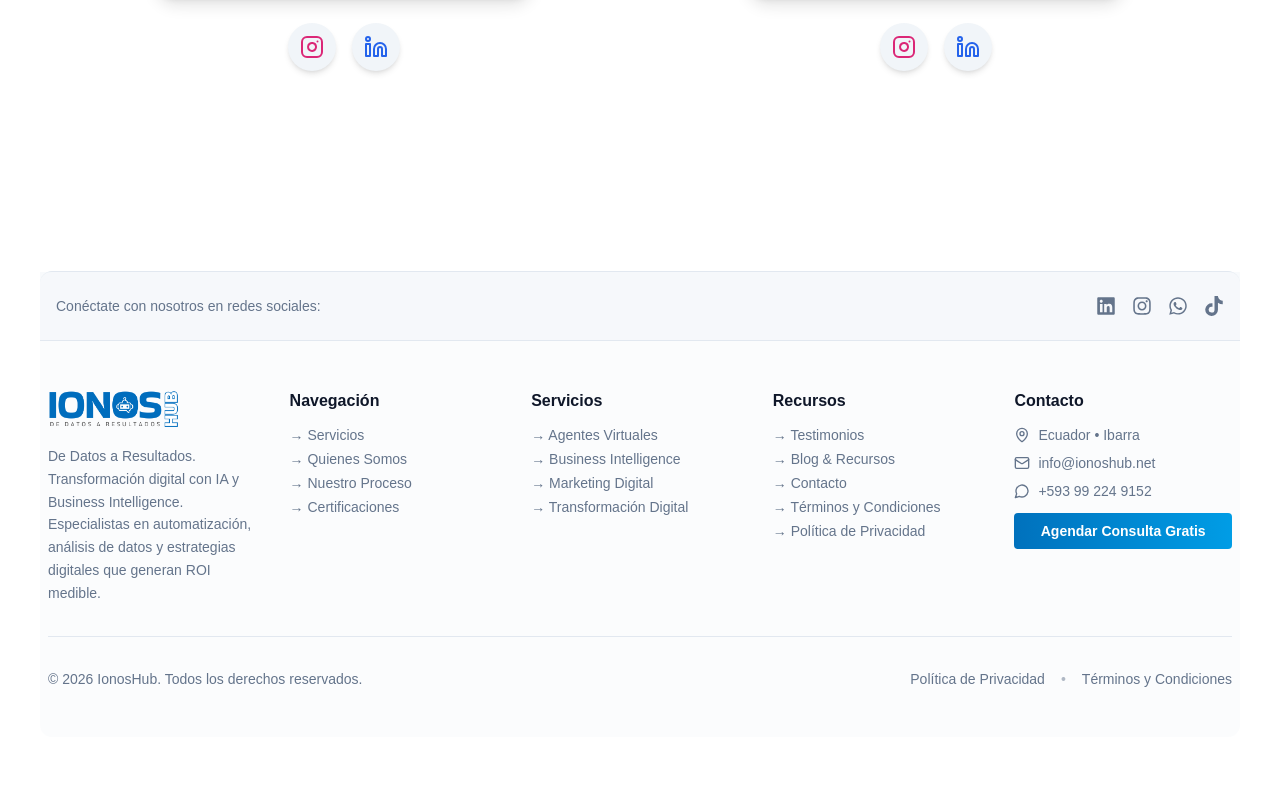
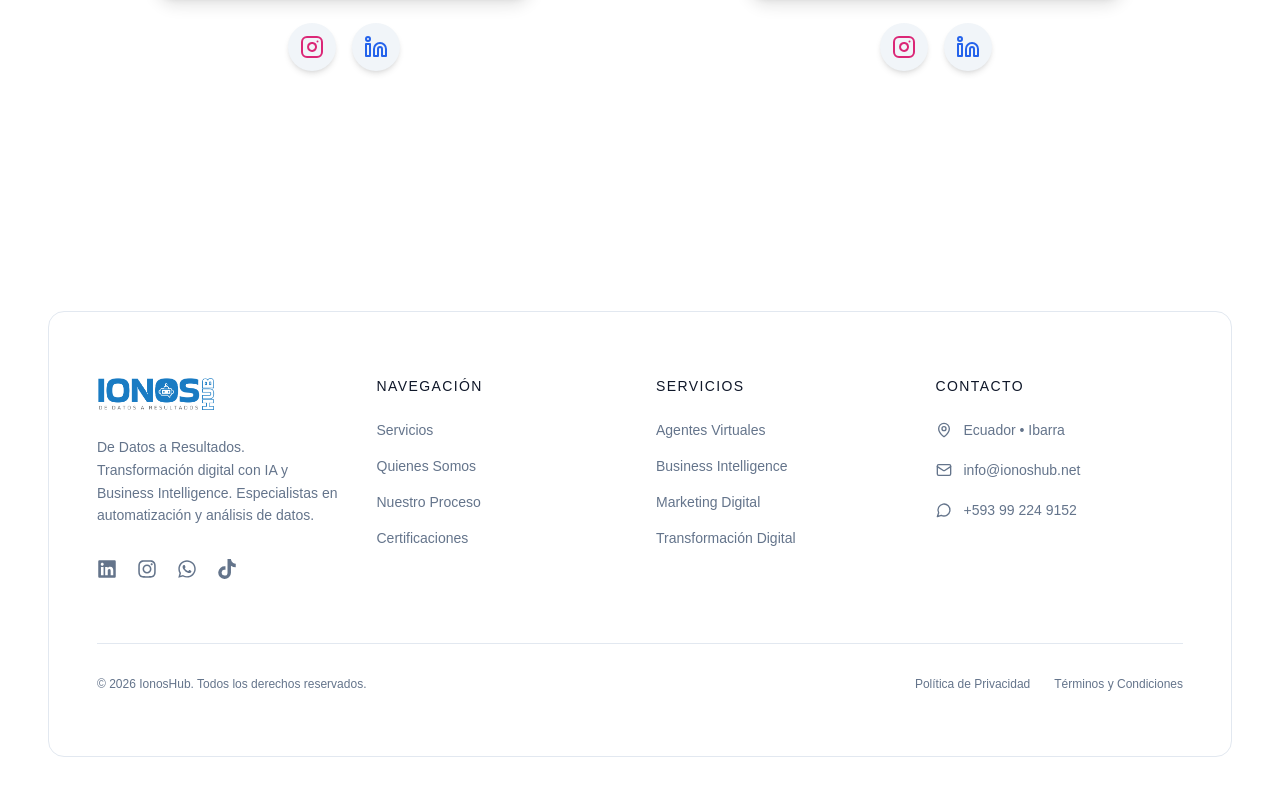
Before and after one commit to crycodex/ionos-hub-connect, a React (Vite) app: page /equipo in a window 1280 px wide. Shown: the part 2397-3192 px from the top of the page. Built offline with nearby package versions, Linux system fonts and the light colour scheme; the HTML template or start-up script is replaced by a standard one; a web font is replaced by a local one.

Commit message:
Refactor: Redesign footer layout, integrate brand details, and update navigation and social media styling.

```diff
--- a/src/components/Footer.tsx
+++ b/src/components/Footer.tsx
@@ -14,20 +14,24 @@ export function Footer() {
   };
 
   return (
-    <footer className="bg-muted/30 border-t border-border m-10 theme-instant rounded-lg">
-      {/* Social Media Section */}
-      <div className="bg-muted/50 border-b border-border">
-        <div className="container mx-auto px-4 py-6">
-          <div className="flex flex-col sm:flex-row items-center justify-between gap-4">
-            <p className="text-sm text-muted-foreground font-medium">
-              Conéctate con nosotros en redes sociales:
+    <footer className="bg-background border border-border mt-20 theme-instant m-12 rounded-2xl">
+      <div className="container mx-auto px-6 md:px-12 py-16">
+        <div className="grid grid-cols-1 md:grid-cols-2 lg:grid-cols-4 gap-12 lg:gap-8 mb-16">
+          {/* Brand & Social */}
+          <div className="space-y-6">
+            <div className="flex items-center gap-2 mb-4">
+              <img src="/imgs/logo%20remove.png" alt="IonosHub" className="h-9 w-auto opacity-90" />
+            </div>
+            <p className="text-sm text-muted-foreground leading-relaxed">
+              De Datos a Resultados. Transformación digital con IA y Business Intelligence.
+              Especialistas en automatización y análisis de datos.
             </p>
-            <div className="flex items-center gap-4">
+            <div className="flex items-center gap-5 pt-2">
               <a
                 href="https://linkedin.com/company/ionoshub"
                 target="_blank"
                 rel="noopener noreferrer"
-                className="text-muted-foreground hover:text-primary transition-colors hover:scale-110 transform duration-200"
+                className="text-muted-foreground hover:text-foreground transition-colors"
                 aria-label="LinkedIn"
               >
                 <FaLinkedin className="h-5 w-5" />
@@ -36,7 +40,7 @@ export function Footer() {
                 href="https://www.instagram.com/ionoshub?igsh=aW1uYXhha21rM2Rx"
                 target="_blank"
                 rel="noopener noreferrer"
-                className="text-muted-foreground hover:text-primary transition-colors hover:scale-110 transform duration-200"
+                className="text-muted-foreground hover:text-foreground transition-colors"
                 aria-label="Instagram"
               >
                 <FaInstagram className="h-5 w-5" />
@@ -45,7 +49,7 @@ export function Footer() {
                 href="https://api.whatsapp.com/send/?phone=593992249152&text&type=phone_number&app_absent=0"
                 target="_blank"
                 rel="noopener noreferrer"
-                className="text-muted-foreground hover:text-primary transition-colors hover:scale-110 transform duration-200"
+                className="text-muted-foreground hover:text-foreground transition-colors"
                 aria-label="WhatsApp"
               >
                 <FaWhatsapp className="h-5 w-5" />
@@ -54,187 +58,123 @@ export function Footer() {
                 href="https://www.tiktok.com/@ionoshub?_t=ZM-90mGRMawTPP&_r=1"
                 target="_blank"
                 rel="noopener noreferrer"
-                className="text-muted-foreground hover:text-primary transition-colors hover:scale-110 transform duration-200"
+                className="text-muted-foreground hover:text-foreground transition-colors"
                 aria-label="TikTok"
               >
                 <FaTiktok className="h-5 w-5" />
               </a>
             </div>
           </div>
-        </div>
-      </div>
 
-      {/* Main Footer Content */}
-      <div className="container mx-auto px-2 py-12">
-        <div className="grid md:grid-cols-2 lg:grid-cols-5 gap-6 mb-8">
-          {/* Brand */}
-          <div className="space-y-4">
-            <div className="flex items-center gap-2">
-              <img src="/imgs/logo%20remove.png" alt="IonosHub" className="h-10 w-auto" />
-            </div>
-            <p className="text-sm text-muted-foreground leading-relaxed">
-              De Datos a Resultados. Transformación digital con IA y Business Intelligence.
-              Especialistas en automatización, análisis de datos y estrategias digitales que generan ROI medible.
-            </p>
-          </div>
-
-          {/* Navegación Principal */}
-          <div className="space-y-3">
-            <h3 className="font-semibold text-foreground text-base">Navegación</h3>
-            <div className="space-y-1 text-sm">
+          {/* Navegación */}
+          <div className="space-y-6">
+            <h3 className="font-medium text-foreground text-sm tracking-widest uppercase">Navegación</h3>
+            <div className="flex flex-col space-y-4 text-sm">
               <button
                 onClick={() => scrollToSection('servicios')}
-                className="block text-muted-foreground hover:text-primary transition-colors hover:translate-x-1 transform duration-200"
+                className="text-left text-muted-foreground hover:text-foreground transition-colors w-fit"
               >
-                → Servicios
+                Servicios
               </button>
               <button
                 onClick={() => scrollToSection('quienes-somos')}
-                className="block text-muted-foreground hover:text-primary transition-colors hover:translate-x-1 transform duration-200"
+                className="text-left text-muted-foreground hover:text-foreground transition-colors w-fit"
               >
-                → Quienes Somos
+                Quienes Somos
               </button>
               <button
                 onClick={() => scrollToSection('proceso')}
-                className="block text-muted-foreground hover:text-primary transition-colors hover:translate-x-1 transform duration-200"
+                className="text-left text-muted-foreground hover:text-foreground transition-colors w-fit"
               >
-                → Nuestro Proceso
+                Nuestro Proceso
               </button>
               <button
                 onClick={() => scrollToSection('certificaciones')}
-                className="block text-muted-foreground hover:text-primary transition-colors hover:translate-x-1 transform duration-200"
+                className="text-left text-muted-foreground hover:text-foreground transition-colors w-fit"
               >
-                → Certificaciones
+                Certificaciones
               </button>
             </div>
           </div>
 
           {/* Servicios */}
-          <div className="space-y-3">
-            <h3 className="font-semibold text-foreground text-base">Servicios</h3>
-            <div className="space-y-1 text-sm">
+          <div className="space-y-6">
+            <h3 className="font-medium text-foreground text-sm tracking-widest uppercase">Servicios</h3>
+            <div className="flex flex-col space-y-4 text-sm">
               <button
                 onClick={() => scrollToSection('servicios')}
-                className="block text-muted-foreground hover:text-primary transition-colors hover:translate-x-1 transform duration-200"
+                className="text-left text-muted-foreground hover:text-foreground transition-colors w-fit"
               >
-                → Agentes Virtuales
+                Agentes Virtuales
               </button>
               <button
                 onClick={() => scrollToSection('servicios')}
-                className="block text-muted-foreground hover:text-primary transition-colors hover:translate-x-1 transform duration-200"
+                className="text-left text-muted-foreground hover:text-foreground transition-colors w-fit"
               >
-                → Business Intelligence
+                Business Intelligence
               </button>
               <button
                 onClick={() => scrollToSection('servicios')}
-                className="block text-muted-foreground hover:text-primary transition-colors hover:translate-x-1 transform duration-200"
+                className="text-left text-muted-foreground hover:text-foreground transition-colors w-fit"
               >
-                → Marketing Digital
+                Marketing Digital
               </button>
               <button
                 onClick={() => scrollToSection('servicios')}
-                className="block text-muted-foreground hover:text-primary transition-colors hover:translate-x-1 transform duration-200"
+                className="text-left text-muted-foreground hover:text-foreground transition-colors w-fit"
               >
-                → Transformación Digital
-              </button>
-            </div>
-          </div>
-
-          {/* Recursos */}
-          <div className="space-y-3">
-            <h3 className="font-semibold text-foreground text-base">Recursos</h3>
-            <div className="space-y-1 text-sm">
-              <button
-                onClick={() => scrollToSection('testimonios')}
-                className="block text-muted-foreground hover:text-primary transition-colors hover:translate-x-1 transform duration-200"
-              >
-                → Testimonios
-              </button>
-              <button
-                onClick={() => scrollToSection('blog')}
-                className="block text-muted-foreground hover:text-primary transition-colors hover:translate-x-1 transform duration-200"
-              >
-                → Blog & Recursos
-              </button>
-              <button
-                onClick={() => scrollToSection('contacto')}
-                className="block text-muted-foreground hover:text-primary transition-colors hover:translate-x-1 transform duration-200"
-              >
-                → Contacto
-              </button>
-              <button
-                onClick={() => navigate('/terminos-y-condiciones')}
-                className="block text-muted-foreground hover:text-primary transition-colors hover:translate-x-1 transform duration-200"
-              >
-                → Términos y Condiciones
-              </button>
-              <button
-                onClick={() => navigate('/politica-de-privacidad')}
-                className="block text-muted-foreground hover:text-primary transition-colors hover:translate-x-1 transform duration-200"
-              >
-                → Política de Privacidad
+                Transformación Digital
               </button>
             </div>
           </div>
 
           {/* Contacto */}
-          <div className="space-y-3">
-            <h3 className="font-semibold text-foreground text-base">Contacto</h3>
-            <div className="space-y-2 text-sm">
-              <div className="flex items-center gap-2 text-muted-foreground">
-                <MapPin className="h-4 w-4" />
+          <div className="space-y-6">
+            <h3 className="font-medium text-foreground text-sm tracking-widest uppercase">Contacto</h3>
+            <div className="flex flex-col space-y-5 text-sm">
+              <div className="flex items-start gap-3 text-muted-foreground">
+                <MapPin className="h-4 w-4 mt-0.5" />
                 <span>Ecuador • Ibarra</span>
               </div>
               <a
                 href="mailto:info@ionoshub.net"
-                className="flex items-center gap-2 text-muted-foreground hover:text-primary transition-colors group"
+                className="flex items-center gap-3 text-muted-foreground hover:text-foreground transition-colors"
               >
-                <Mail className="h-4 w-4 group-hover:scale-110 transition-transform" />
+                <Mail className="h-4 w-4" />
                 <span>info@ionoshub.net</span>
               </a>
               <a
                 href="https://wa.me/593992249152"
                 target="_blank"
                 rel="noopener noreferrer"
-                className="flex items-center gap-2 text-muted-foreground hover:text-primary transition-colors group"
+                className="flex items-center gap-3 text-muted-foreground hover:text-foreground transition-colors"
               >
-                <MessageCircle className="h-4 w-4 group-hover:scale-110 transition-transform" />
+                <MessageCircle className="h-4 w-4" />
                 <span>+593 99 224 9152</span>
               </a>
             </div>
-
-            {/* CTA Button */}
-            <button
-              onClick={() => scrollToSection('contacto')}
-              className="w-full mt-3 px-3 py-2 bg-gradient-to-r from-primary to-blue-light text-white rounded text-sm font-semibold hover:shadow-lg transition-all duration-300 hover:scale-105"
-            >
-              Agendar Consulta Gratis
-            </button>
           </div>
         </div>
 
         {/* Bottom Bar */}
-        <div className="pt-8 border-t border-border">
-          <div className="flex flex-col md:flex-row items-center justify-between gap-4 text-sm text-muted-foreground">
+        <div className="pt-8 border-t border-border flex flex-col md:flex-row items-center justify-between gap-4 text-xs text-muted-foreground">
           <p>© {currentYear} IonosHub. Todos los derechos reservados.</p>
-            <div className="flex items-center gap-4">
+          <div className="flex items-center gap-6">
             <button
               onClick={() => navigate('/politica-de-privacidad')}
-                className="hover:text-primary transition-colors hover:underline"
+              className="hover:text-foreground transition-colors"
             >
               Política de Privacidad
             </button>
-              <span className="text-muted-foreground/50">•</span>
             <button
               onClick={() => navigate('/terminos-y-condiciones')}
-                className="hover:text-primary transition-colors hover:underline"
+              className="hover:text-foreground transition-colors"
             >
               Términos y Condiciones
             </button>
           </div>
         </div>
       </div>
-      </div>
     </footer>
   );
 }
```
Lines whose indentation alone changed are shown as unchanged.
